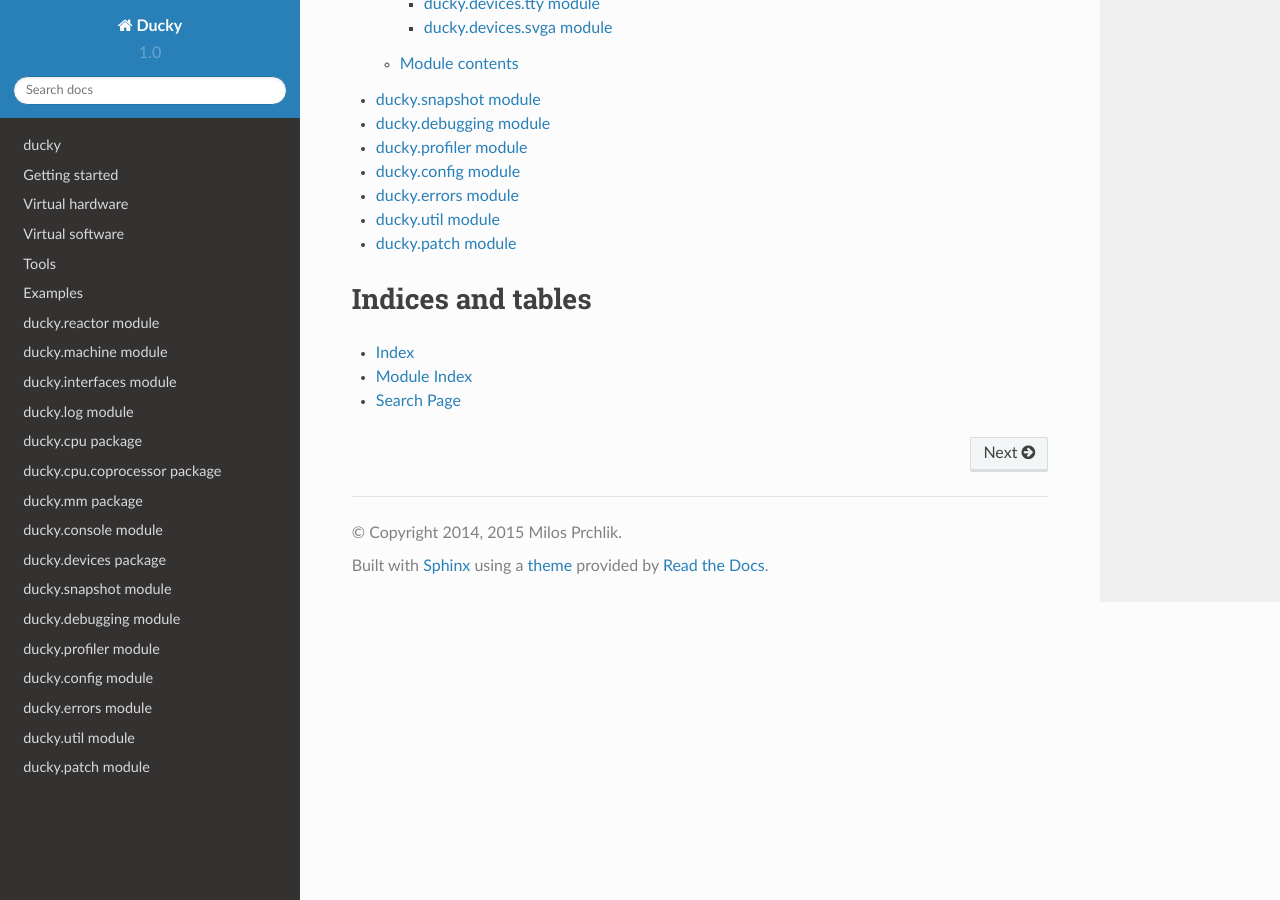
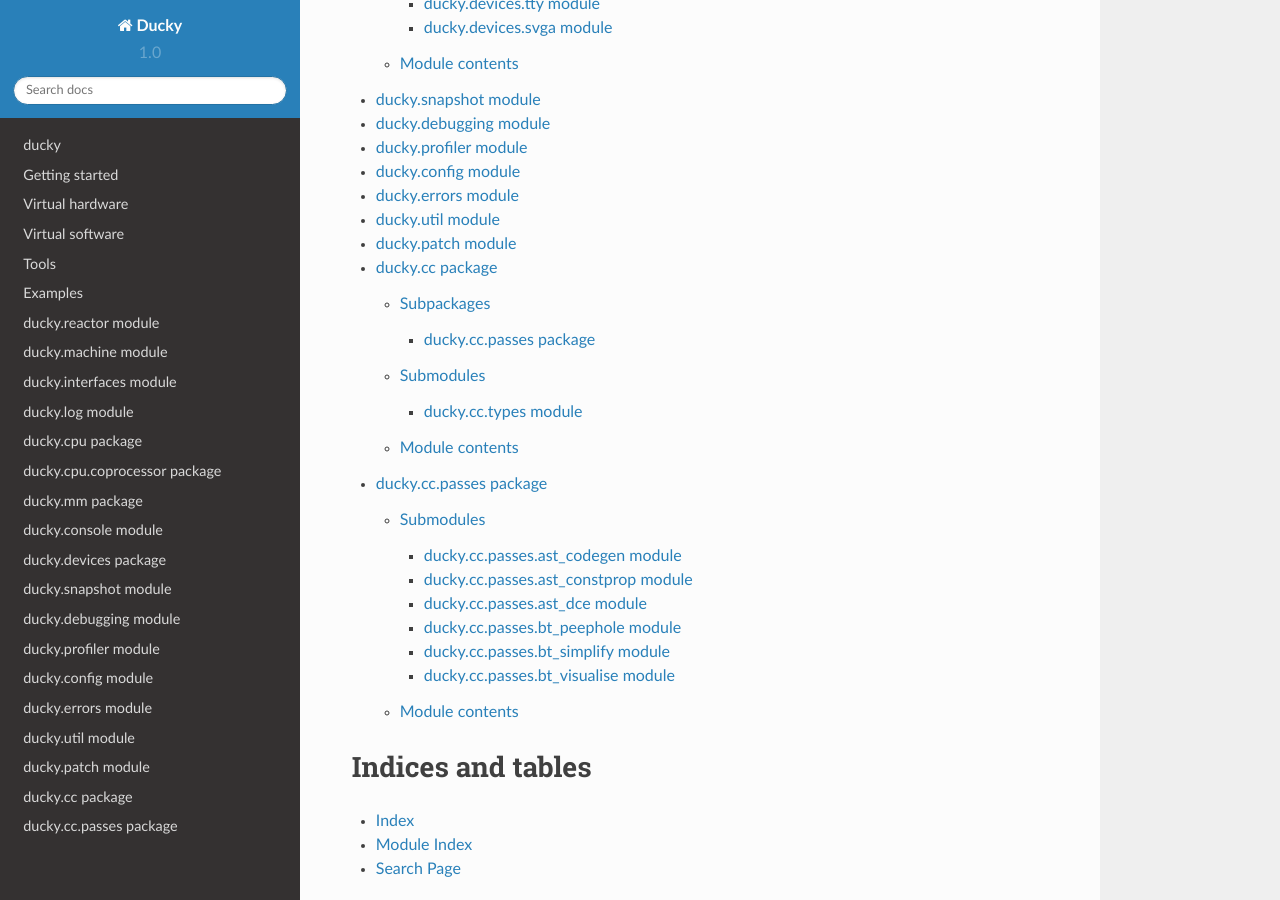
Before and after one commit to happz/ducky-legacy, a Sphinx documentation site: the page built from docs/index.rst, in a window 1280 px wide and 900 px high, scrolled down 1972 px. Built offline with Sphinx 7.4.7 and the Read the Docs theme 2.0.0, drawn with Linux system fonts in a browser that asks for light colours.

Commit message:
Compiler doc files added (empty so far...)

```diff
--- /dev/null
+++ b/docs/ducky.cc.passes.ast_codegen.rst
@@ -0,0 +1,7 @@
+ducky.cc.passes.ast_codegen module
+==================================
+
+.. automodule:: ducky.cc.passes.ast_codegen
+    :members:
+    :undoc-members:
+    :show-inheritance:
--- /dev/null
+++ b/docs/ducky.cc.passes.ast_constprop.rst
@@ -0,0 +1,7 @@
+ducky.cc.passes.ast_constprop module
+====================================
+
+.. automodule:: ducky.cc.passes.ast_constprop
+    :members:
+    :undoc-members:
+    :show-inheritance:
--- /dev/null
+++ b/docs/ducky.cc.passes.ast_dce.rst
@@ -0,0 +1,7 @@
+ducky.cc.passes.ast_dce module
+==============================
+
+.. automodule:: ducky.cc.passes.ast_dce
+    :members:
+    :undoc-members:
+    :show-inheritance:
--- /dev/null
+++ b/docs/ducky.cc.passes.bt_peephole.rst
@@ -0,0 +1,7 @@
+ducky.cc.passes.bt_peephole module
+==================================
+
+.. automodule:: ducky.cc.passes.bt_peephole
+    :members:
+    :undoc-members:
+    :show-inheritance:
--- /dev/null
+++ b/docs/ducky.cc.passes.bt_simplify.rst
@@ -0,0 +1,7 @@
+ducky.cc.passes.bt_simplify module
+==================================
+
+.. automodule:: ducky.cc.passes.bt_simplify
+    :members:
+    :undoc-members:
+    :show-inheritance:
--- /dev/null
+++ b/docs/ducky.cc.passes.bt_visualise.rst
@@ -0,0 +1,7 @@
+ducky.cc.passes.bt_visualise module
+===================================
+
+.. automodule:: ducky.cc.passes.bt_visualise
+    :members:
+    :undoc-members:
+    :show-inheritance:
--- /dev/null
+++ b/docs/ducky.cc.passes.rst
@@ -0,0 +1,22 @@
+ducky.cc.passes package
+=======================
+
+Submodules
+----------
+
+.. toctree::
+
+   ducky.cc.passes.ast_codegen
+   ducky.cc.passes.ast_constprop
+   ducky.cc.passes.ast_dce
+   ducky.cc.passes.bt_peephole
+   ducky.cc.passes.bt_simplify
+   ducky.cc.passes.bt_visualise
+
+Module contents
+---------------
+
+.. automodule:: ducky.cc.passes
+    :members:
+    :undoc-members:
+    :show-inheritance:
--- /dev/null
+++ b/docs/ducky.cc.rst
@@ -0,0 +1,24 @@
+ducky.cc package
+================
+
+Subpackages
+-----------
+
+.. toctree::
+
+    ducky.cc.passes
+
+Submodules
+----------
+
+.. toctree::
+
+   ducky.cc.types
+
+Module contents
+---------------
+
+.. automodule:: ducky.cc
+    :members:
+    :undoc-members:
+    :show-inheritance:
--- /dev/null
+++ b/docs/ducky.cc.types.rst
@@ -0,0 +1,7 @@
+ducky.cc.types module
+=====================
+
+.. automodule:: ducky.cc.types
+    :members:
+    :undoc-members:
+    :show-inheritance:
--- a/docs/index.rst
+++ b/docs/index.rst
@@ -45,6 +45,8 @@ Code Documentation
    ducky.errors
    ducky.util
    ducky.patch
+   ducky.cc
+   ducky.cc.passes
 
 Indices and tables
 ==================
--- a/setup.py
+++ b/setup.py
@@ -11,6 +11,8 @@ setup(name = 'ducky',
       license = 'MIT',
       packages = [
         'ducky',
+        'ducky.cc',
+        'ducky.cc.passes',
         'ducky.cpu',
         'ducky.cpu.coprocessor',
         'ducky.mm',
```
